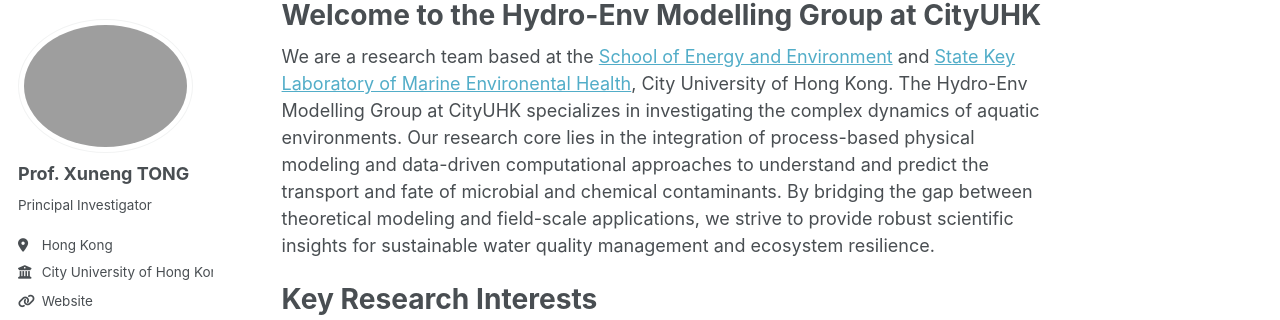
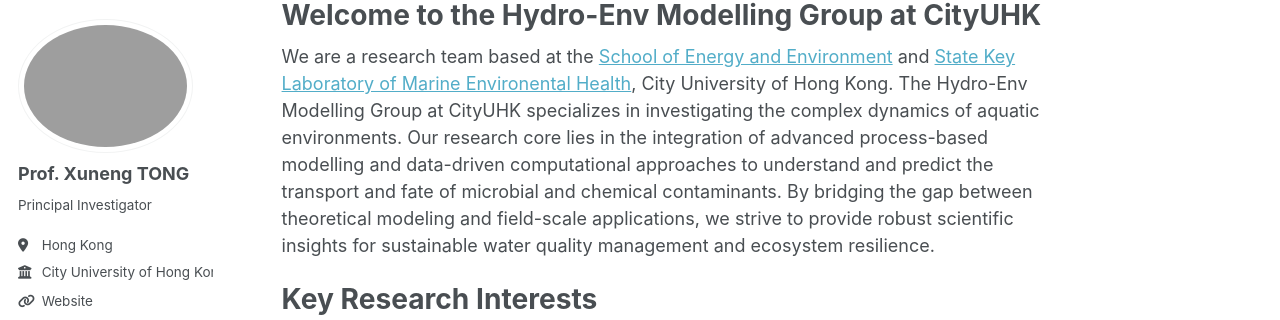
Before and after one commit to TongXuneng/TongXuneng.github.io, a Jekyll site: the page built from _pages/about.md, in a window 1280 px wide and 1394 px high. Shown: the part 100-420 px from the top of the window. Built offline with Jekyll 4.4.1, drawn with Linux system fonts in a browser that asks for light colours; some web fonts are replaced; a script bundle is joined from its source files by our own code; library files that are not in the unit come from our copies.

Commit message:
Update about.md

```diff
--- a/_pages/about.md
+++ b/_pages/about.md
@@ -7,7 +7,7 @@ redirect_from:
   - /about.html
 ---
 
-We are a research team based at the [School of Energy and Environment](https://www.cityu.edu.hk/see/) and [State Key Laboratory of Marine Environental Health](https://www.cityu.edu.hk/sklmeh/), City University of Hong Kong. The Hydro-Env Modelling Group at CityUHK specializes in investigating the complex dynamics of aquatic environments. Our research core lies in the integration of process-based physical modeling and data-driven computational approaches to understand and predict the transport and fate of microbial and chemical contaminants. By bridging the gap between theoretical modeling and field-scale applications, we strive to provide robust scientific insights for sustainable water quality management and ecosystem resilience.
+We are a research team based at the [School of Energy and Environment](https://www.cityu.edu.hk/see/) and [State Key Laboratory of Marine Environental Health](https://www.cityu.edu.hk/sklmeh/), City University of Hong Kong. The Hydro-Env Modelling Group at CityUHK specializes in investigating the complex dynamics of aquatic environments. Our research core lies in the integration of advanced process-based modelling and data-driven computational approaches to understand and predict the transport and fate of microbial and chemical contaminants. By bridging the gap between theoretical modeling and field-scale applications, we strive to provide robust scientific insights for sustainable water quality management and ecosystem resilience.
 
 Key Research Interests
 ======
```
